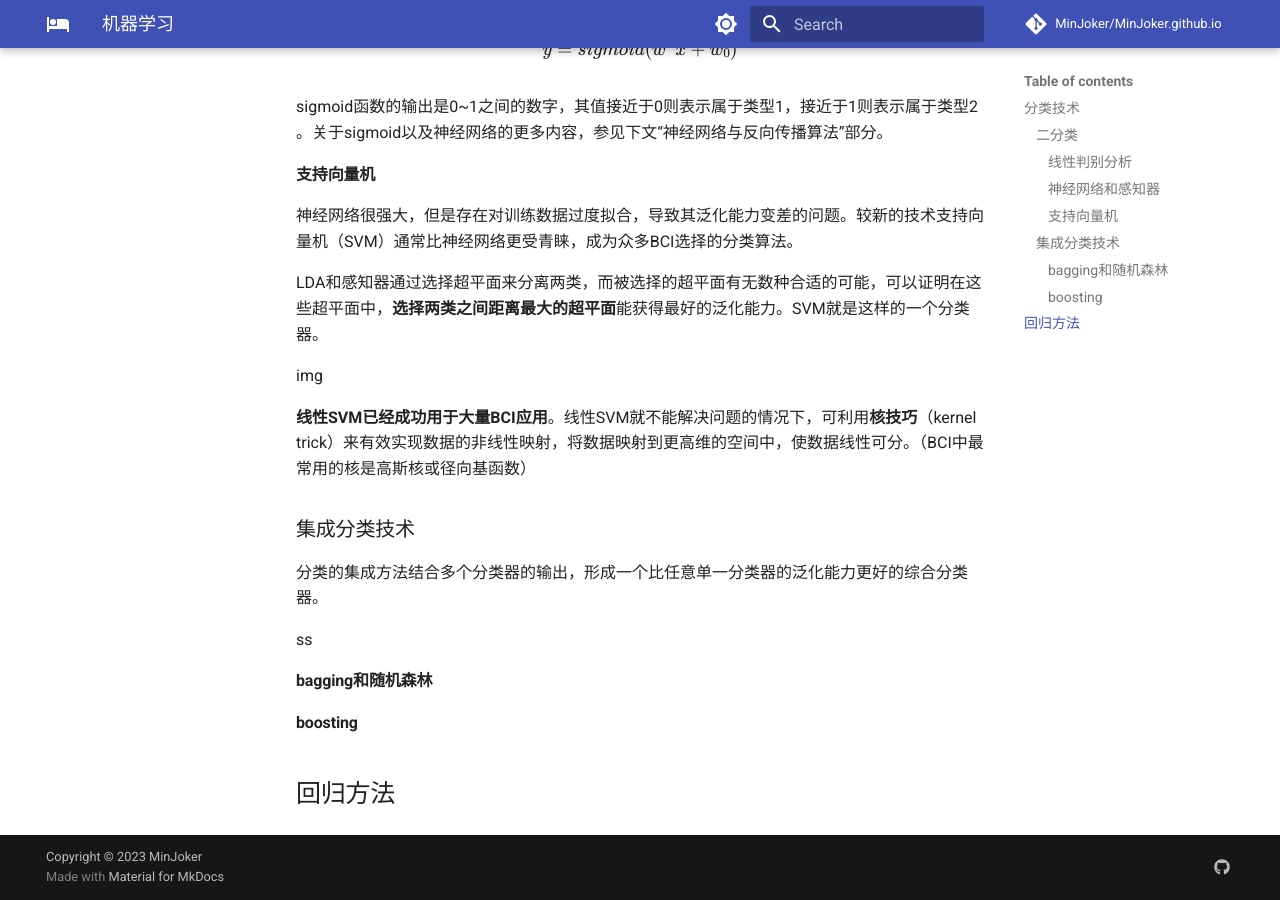
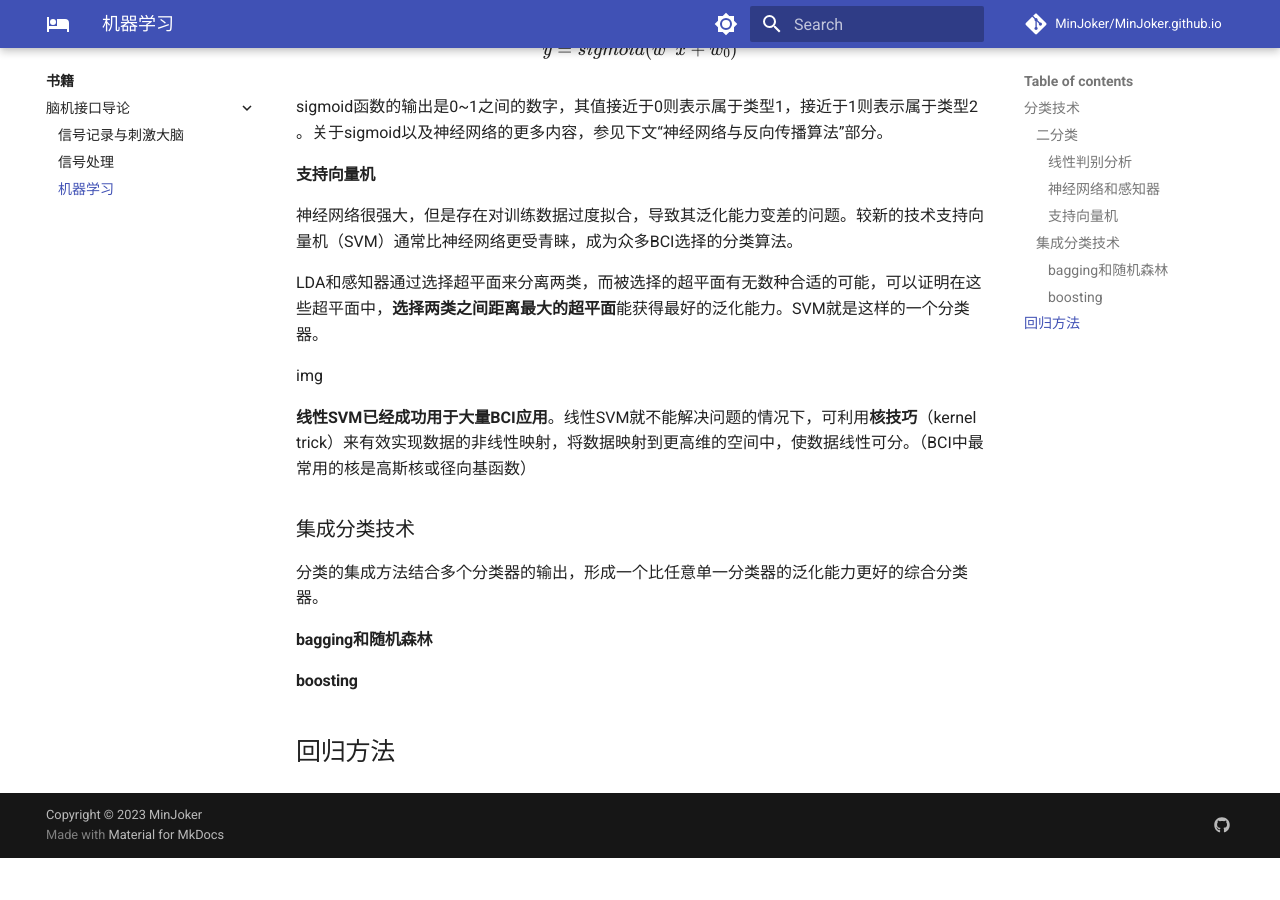
Before and after one commit to MinJoker/MinJoker.github.io, an MkDocs documentation site: the page built from docs/books/BCIAI/Ch5.md, in a window 1280 px wide and 900 px high, scrolled down 1877 px. Built offline with MkDocs 1.6.1 and Material for MkDocs 9.7.7, drawn with Linux system fonts in a browser that asks for light colours; comment, search, counter and statistics services are not loaded; after the commit the page ends 2735 px from its top, so only the background shows below that.

```diff
--- a/docs/books/BCIAI/Ch5.md
+++ b/docs/books/BCIAI/Ch5.md
@@ -94,8 +94,6 @@ img
 
 分类的集成方法结合多个分类器的输出，形成一个比任意单一分类器的泛化能力更好的综合分类器。
 
-ss
-
 #### bagging和随机森林
 
 #### boosting
--- a/mkdocs.yml
+++ b/mkdocs.yml
@@ -99,6 +99,7 @@ nav:
     - 脑机接口导论:
       - books/BCIAI/Ch3.md
       - books/BCIAI/Ch4.md
+      - books/BCIAI/Ch5.md
 
   - 课程:
     - courses/index.md
```
